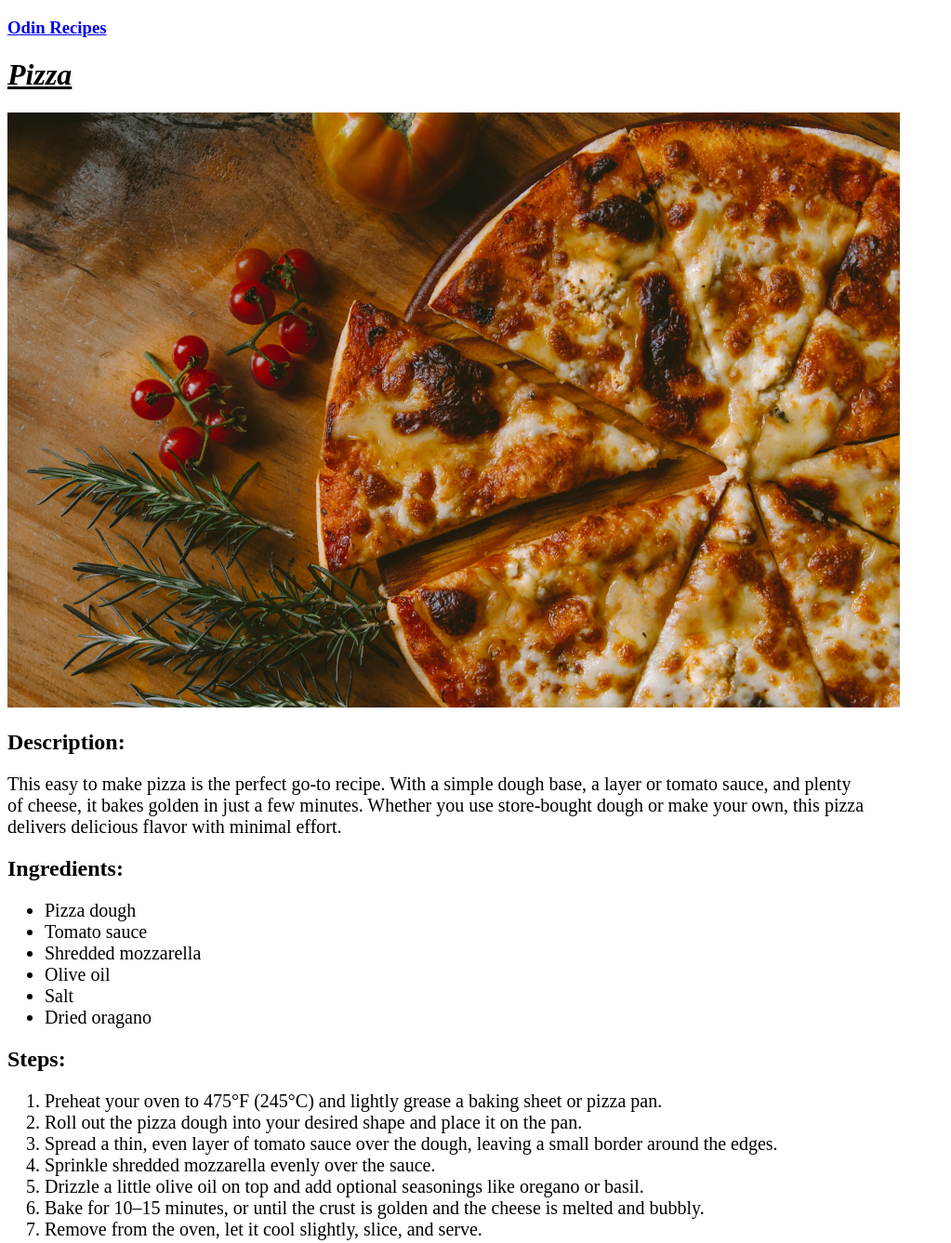
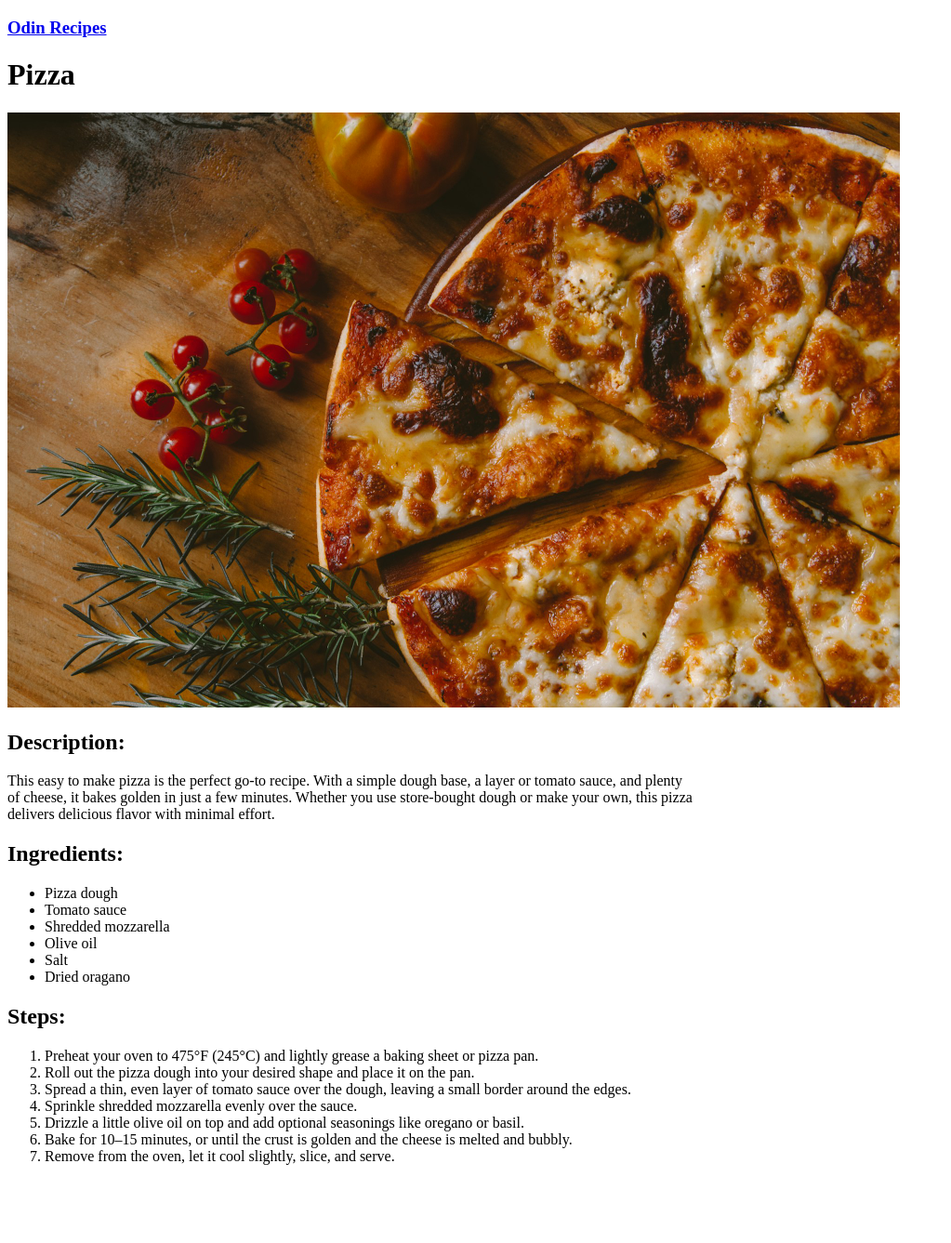
Before and after one commit to commonUrb/odin-recipes, a plain HTML site: page recipes/pizza.html in a window 1280 px wide. Shown: the whole page at 93% size, without its empty margins (0-1023 px from the left). After the commit the page ends 1269 px from the top, so only its background shows below. Drawn offline with Linux system fonts and the light colour scheme; files that its build step writes are made by us from their sources.

Commit message:
Add external css to html files.
Removed inline css from html files and added external css.

```diff
--- a/recipes/pizza.html
+++ b/recipes/pizza.html
@@ -7,24 +7,25 @@
     <head>
         <h3><a href="../index.html">Odin Recipes</a></h3>
 
-        <h1><u><em>Pizza</em></u></h1>
+        <h1>Pizza</h1>
+        <link rel="stylesheet" href="style.css">
     </head>
     <body>
         <img src="../img/ivan-torres-MQUqbmszGGM-unsplash.jpg"
         alt="image found in unsplash, created by Ivan Torres"
         height="640">
 
-        <h2><strong>Description:</strong></h2>
+        <h2>Description:</h2>
 
-        <p style="font-size: 20px;">
+        <p>
             This easy to make pizza is the perfect go-to recipe. With a simple dough base, a layer or tomato sauce, and plenty<br>
             of cheese, it bakes golden in just a few minutes. Whether you use store-bought dough or make your own, this pizza<br>
             delivers delicious flavor with minimal effort.
         </p>
 
-        <h2><strong>Ingredients:</strong></h2>
+        <h2>Ingredients:</h2>
 
-        <ul style="font-size: 20px">
+        <ul>
 
             <li>Pizza dough</li>
             <li>Tomato sauce</li>
@@ -35,9 +36,9 @@
 
         </ul>
 
-        <h2><strong>Steps:</strong></h2>
+        <h2>Steps:</h2>
 
-        <ol style="font-size: 20px">
+        <ol>
 
             <li>Preheat your oven to 475°F (245°C) and lightly grease a baking sheet or pizza pan.</li>
             <li>Roll out the pizza dough into your desired shape and place it on the pan.</li>
```
Also changed, not shown: index.html (+1 -0 lines), recipes/ceviche.html (+11 -9 lines), recipes/enchiladas.html (+9 -7 lines), style.css (added).
